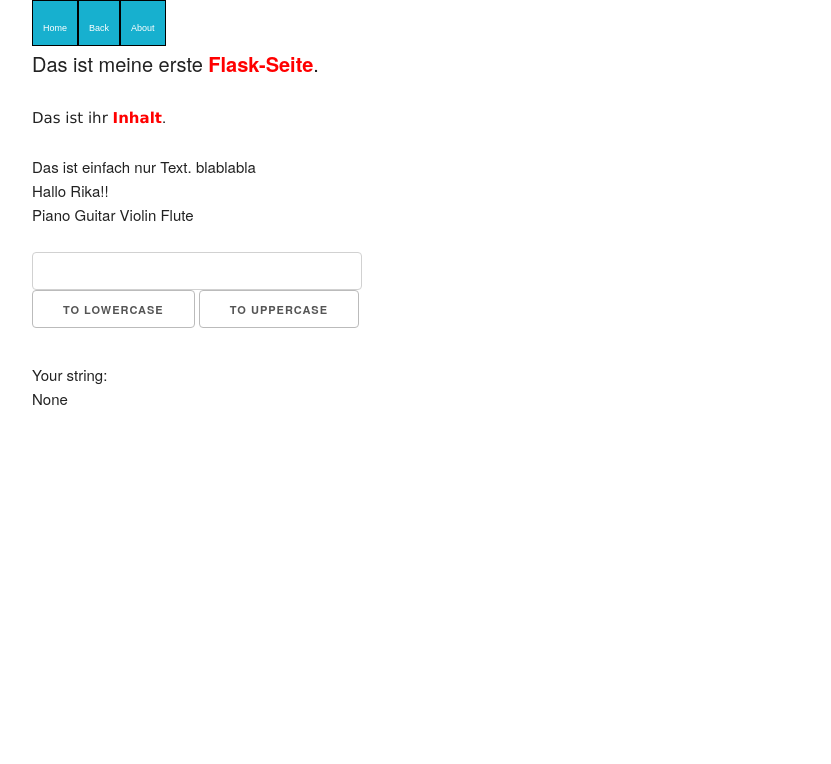
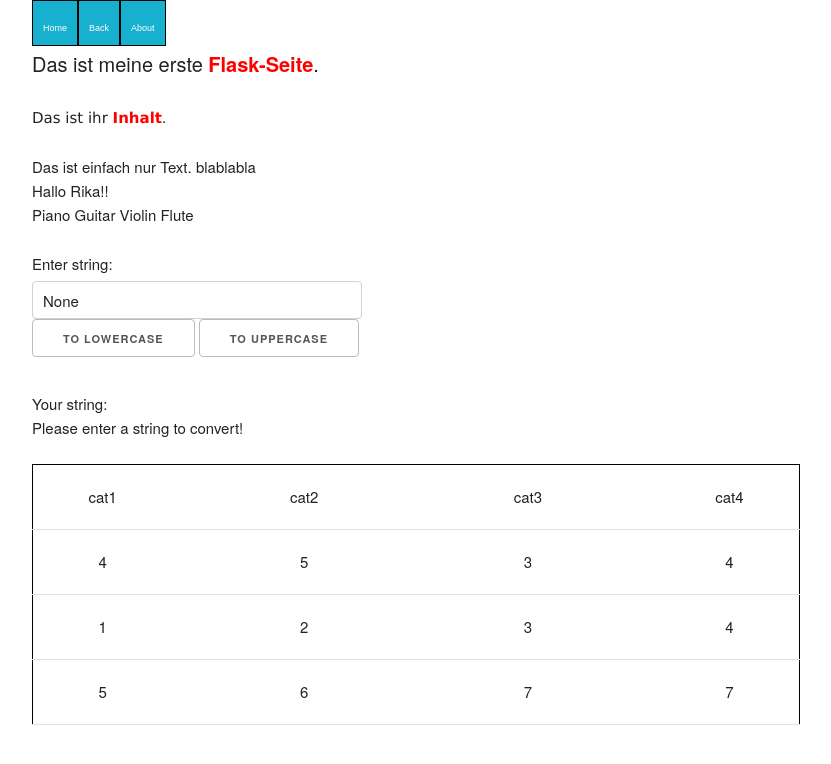
Before and after one commit to RikaIljina/PythonLearning, a Flask app: page / in a window 1280 px wide. Shown: the top 764 px of the page, without its empty margins (128-959 px from the left). Run offline with Flask 2, Linux system fonts and the light colour scheme.

Commit message:
first flask project

```diff
--- a/FlaskProject/run.py
+++ b/FlaskProject/run.py
@@ -14,7 +14,8 @@
             string_to_convert = str(request.form['StringToConvert']).upper()
     else:
         string_to_convert = None
-    return render_template('index.html', name=name, stc=string_to_convert, items=all_things)
+    orig = request.form.get('StringToConvert')
+    return render_template('index.html', name=name, stc=string_to_convert, items=all_things, orig=orig)
 
 @app.route("/test")
 def test():
--- a/FlaskProject/static/lib/css/flasksite.css
+++ b/FlaskProject/static/lib/css/flasksite.css
@@ -38,3 +38,19 @@
 width: 330px;
 height: 60px;
 }
+
+label {
+ font-weight: 200;
+ }
+
+table{
+ width: 80%;
+  border: 1px solid black;
+}
+
+th, td {
+
+ padding:20px;
+ border-spacing: 10px;
+ text-align: center;
+}
--- a/FlaskProject/templates/index.html
+++ b/FlaskProject/templates/index.html
@@ -14,12 +14,46 @@
         <span> {{ item }} </span>
         {% endfor %}
         <form action="" method="POST">
-            <input type="text" class="entry" name="StringToConvert"> <br>
-            <input type="submit" class="button" name="tl" value="To lowercase">
-            <input type="submit" class="button" name="tu" value="To uppercase">
+            <label for="string">Enter string:</label>
+            <input type="text" class="entry" id="string" name="StringToConvert" value="{{orig}}" /> <br>
+            <input type="submit" class="button" name="tl" value="To lowercase" />
+            <input type="submit" class="button" name="tu" value="To uppercase" />
         </form>
         Your string: <br>
+        {% if stc != None: %}
         {{ stc }}
+        {% else: %}
+        Please enter a string to convert!
+        {% endif %}
+<br><br>
+
+<table>
+	<tr>
+		<td>cat1</td>
+		<td>cat2</td>
+		<td>cat3</td>
+		<td>cat4</td>
+	</tr>
+	<tr>
+		<td>4</td>
+		<td>5</td>
+		<td>3</td>
+		<td>4</td>
+	</tr>
+	<tr>
+		<td>1</td>
+		<td>2</td>
+		<td>3</td>
+		<td>4</td>
+	</tr>
+	<tr>
+		<td>5</td>
+		<td>6</td>
+		<td>7</td>
+		<td>7</td>
+	</tr>
+
+</table>
     </p>
 
 {% endblock %}
--- a/FlaskProject/templates/layouts/main.html
+++ b/FlaskProject/templates/layouts/main.html
@@ -5,7 +5,7 @@
     <title>Title</title>
         <link rel="stylesheet" type="text/css" href="././static/lib/css/skeleton.css?q=1280549780" media="screen" />
     <link rel="stylesheet" type="text/css" href="././static/lib/css/normalize.css?q=1280549780" media="screen" />
-    <link rel="stylesheet" type="text/css" href="././static/lib/css/flasksite.css?q=1280549773" media="screen" />
+    <link rel="stylesheet" type="text/css" href="././static/lib/css/flasksite.css?q=1280549761" media="screen" />
 </head>
 <body>
 <div class="container">
```
